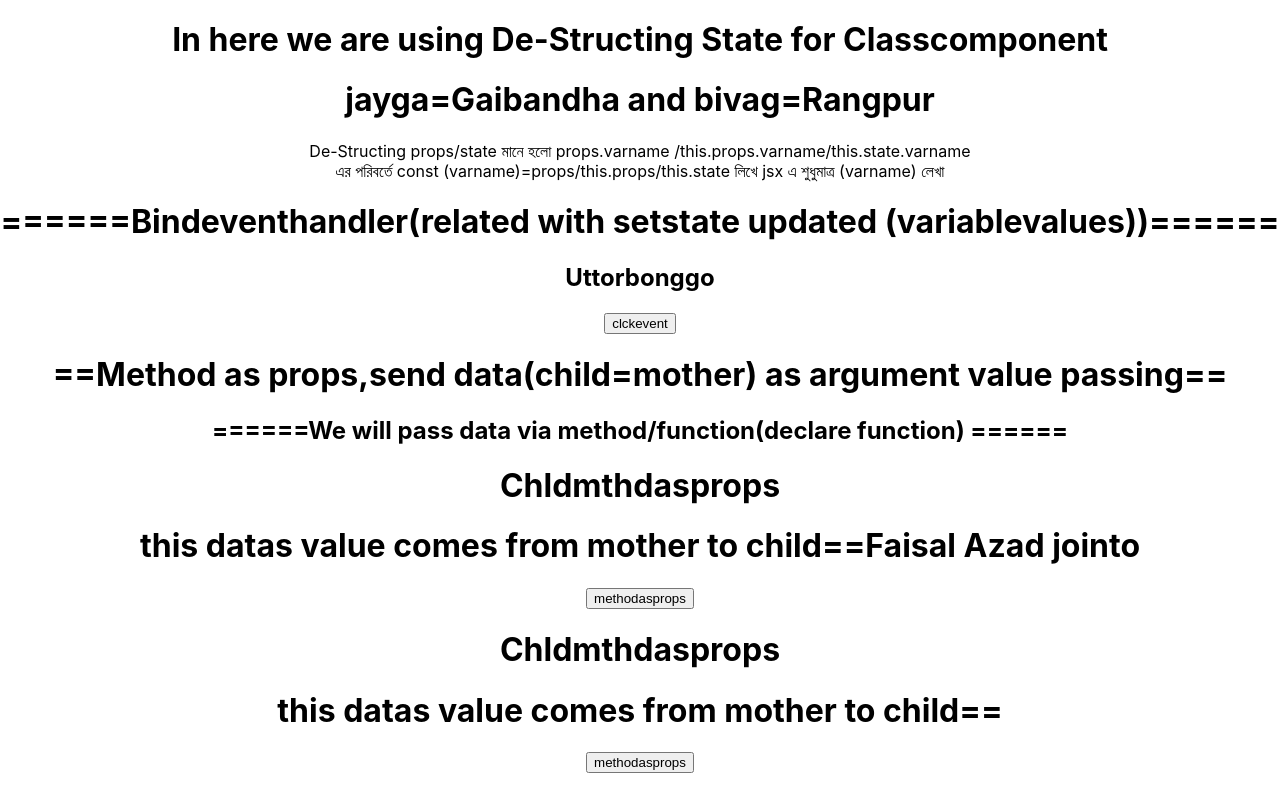
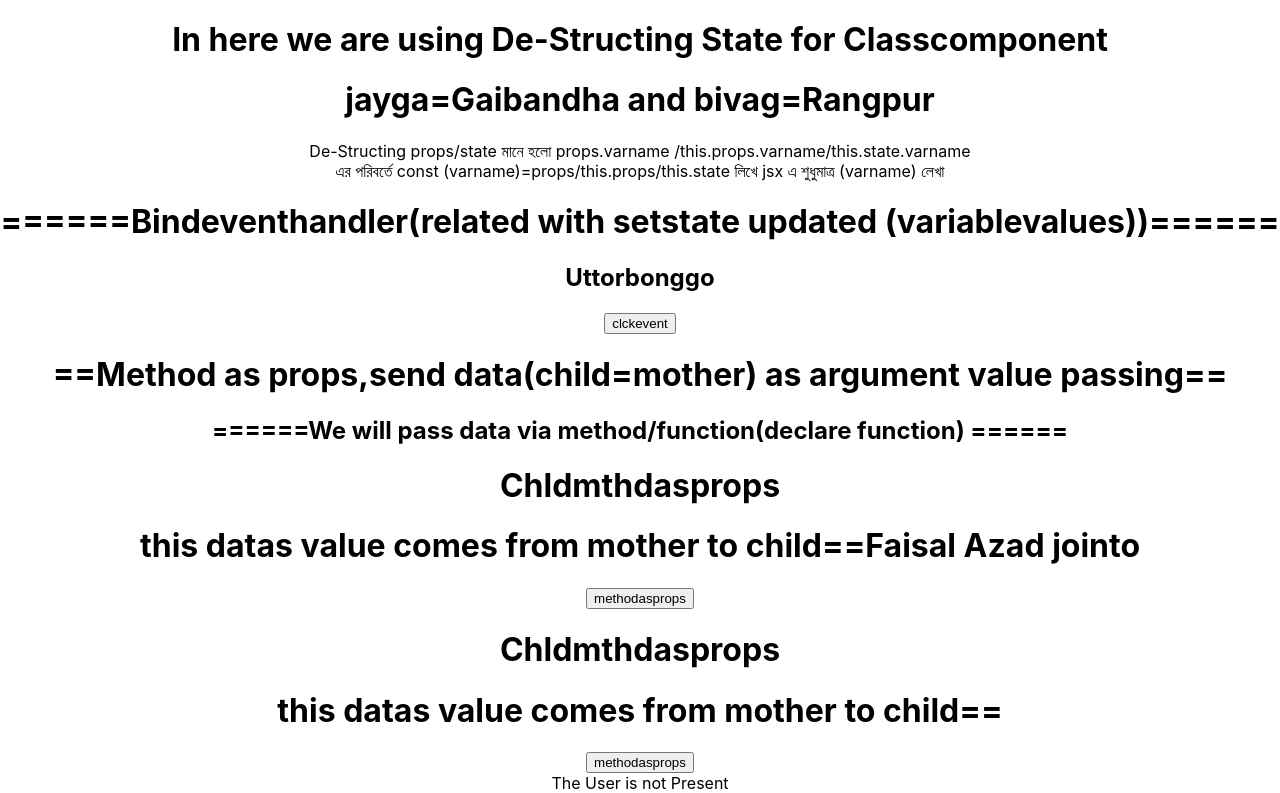
Before and after one commit to Shamsuzzaman321/dipreact, a React (Create React App) app: page / in a window 1280 px wide. Shown: the part 2434-3227 px from the top of the page. Built offline with nearby package versions, Linux system fonts and the light colour scheme.

Commit message:
Conditional rendering component has been added and coded successfully

```diff
--- a/src/App.js
+++ b/src/App.js
@@ -10,6 +10,7 @@ import Dstrctprpsclasscomp from './components/Dstrctprpsclasscomp';
 import Dstrctstteclscomp from './components/Dstrctstteclscomp';
 import Bindevnthndler from './components/Bindevnthndler';
 import Prntmthdasprops from './components/Prntmthdasprops';
+import Cnditnalrendering from './components/Cnditnalrendering';
 function App() {
   return (
     <div className="App">
@@ -32,6 +33,7 @@ function App() {
     <Dstrctstteclscomp />
     <Bindevnthndler />
     <Prntmthdasprops />
+    <Cnditnalrendering />
 
 
 
--- /dev/null
+++ b/src/components/Cnditnalrendering.js
@@ -0,0 +1,33 @@
+import React from 'react';
+
+class Cnditnalrendering extends React.Component {
+  constructor(props) {
+  	super(props)
+
+  	this.state = {
+  		 user:false
+  	}
+  }
+
+
+
+  render() {
+    if (this.state.user) {
+    	// statement
+    	return(
+    		<div>
+    			The User is present
+    		</div>
+    		)
+    } else {
+    	// statement
+    	return(
+    		<div>
+    			The User is not Present
+    		</div>
+    		)
+    }
+  }
+}
+
+export default Cnditnalrendering;
```
Also changed, not shown: 1 other file (tests, documents, lock files or other folders).
